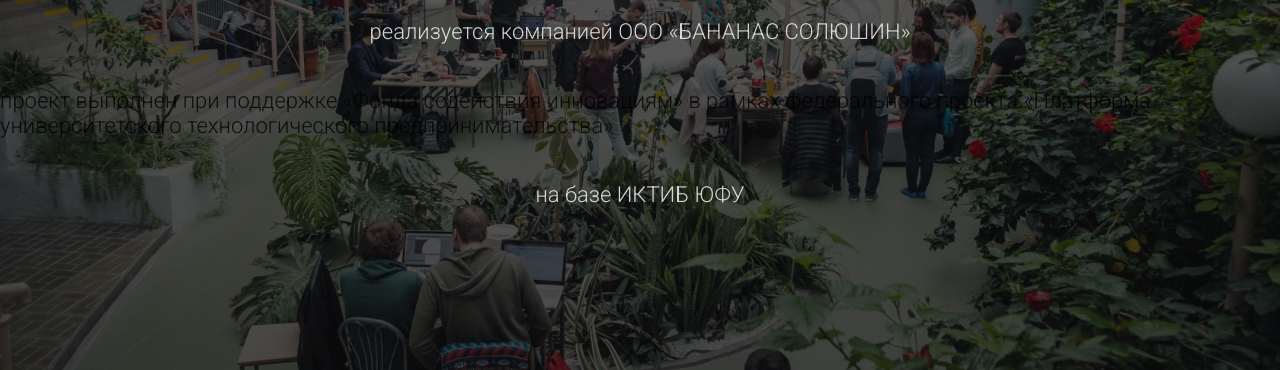
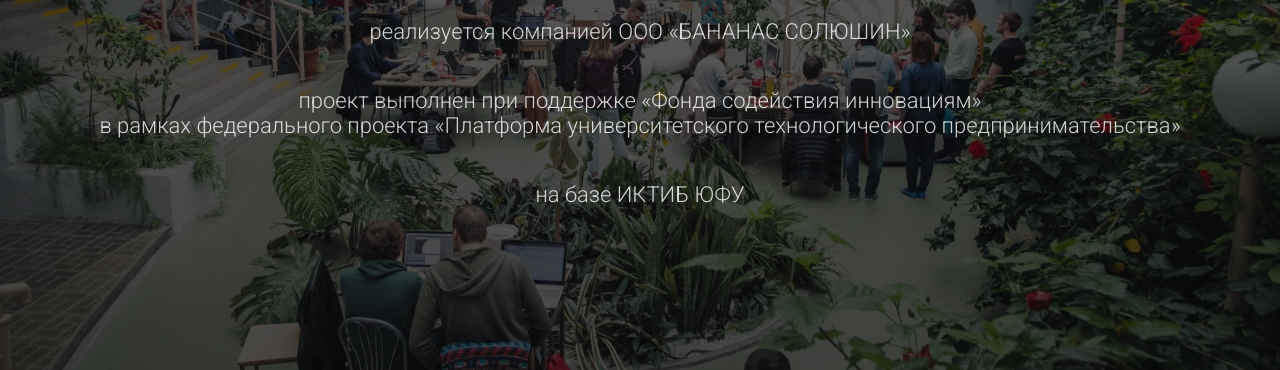
Before and after one commit to Rengerstarx/feel.sfedu.ru, a plain HTML site: page index.html in a window 1280 px wide. Shown: the part 427-797 px from the top of the page. Drawn offline with Linux system fonts and the light colour scheme.

Commit message:
update styles

```diff
--- a/css/style.css
+++ b/css/style.css
@@ -44,6 +44,12 @@ h2 {
 
 h3 {
   font-size: 34px;
+}
+
+.main-text p a {
+  color: white !important; /* Принудительно установить белый цвет */
+  text-align: center;
+  display: inline-block; /* Гарантирует применение выравнивания по центру */
 }
 
 .whatsapp {
@@ -357,3 +363,7 @@ a .logo:hover {
   display: flex;
   flex-direction: column;
 }
+
+.white-text {
+  color: white;
+}
--- a/index.html
+++ b/index.html
@@ -58,9 +58,10 @@
           <img src="./img/Логотип_без заголовка.png" alt="#" />
           <h1><span class="sfedu">Шестое чувство</span></h1>
           <p>реализуется компанией ООО «БАНАНАС СОЛЮШИН»
-          <p>
+          <p style="color: white; text-align: center;">
             <a href="https://www.fasie.ru/" target="_blank" rel="noopener noreferrer">
-              проект выполнен при поддержке «Фонда содействия инновациям» в рамках федерального проекта «Платформа университетского технологического предпринимательства»
+              проект выполнен при поддержке «Фонда содействия инновациям»<br>
+              в рамках федерального проекта «Платформа университетского технологического предпринимательства»
             </a>
           </p>
           <p>на базе ИКТИБ ЮФУ</p>
```
